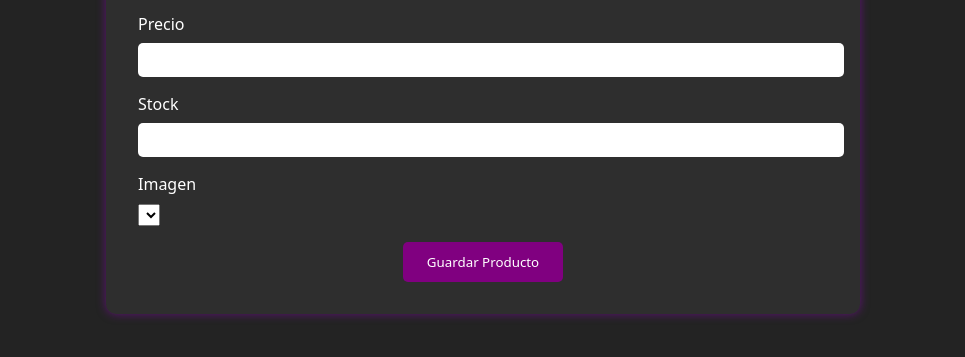
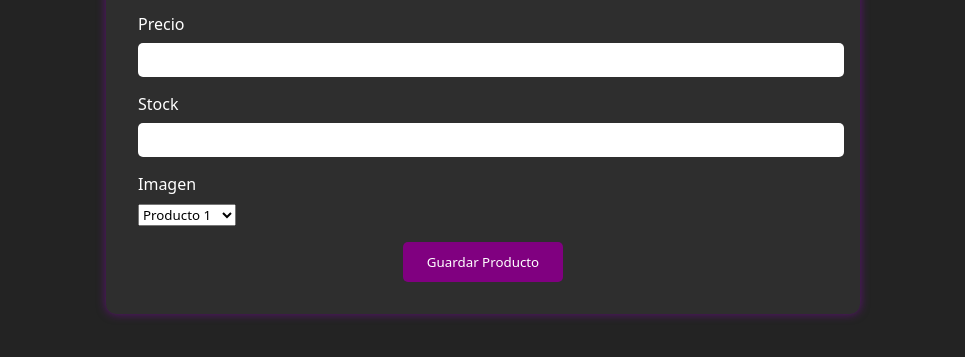
Before and after one commit to SenatiProyectos/seminario-colaborativo, a plain HTML site: page truck.html in a window 1280 px wide. Shown: the part 333-690 px from the top of the page, without its empty margins (157-1122 px from the left). Drawn offline with Linux system fonts and the light colour scheme.

Commit message:
Seleccion de imagenes al agregar producto

```diff
--- a/scriptIndex.js
+++ b/scriptIndex.js
@@ -13,7 +13,7 @@ function crearCatalogoProducto(producto){
     const stock = clone.querySelector('#productoStock')
 
     // Coloca los datos del producto al elemento
-    img.src = rutaBaseImagenes + producto.img
+    img.src = rutaBaseImagenes + producto.img + ".webp"
     descripcion.textContent = producto.descripcion
     precio.textContent = "S/." + producto.precio
     stock.textContent = producto.stock
--- a/truck.html
+++ b/truck.html
@@ -89,7 +89,6 @@
         <div class="formGroup">
           <label for="img">Imagen</label>
           <select type="text" id="img" name="img">
-            <option value=""></option>
           </select>
         </div>
         <button type="submit" class="btnEnviar">Guardar Producto</button>
@@ -108,6 +107,13 @@
     // Abrir la base de datos
     document.addEventListener("DOMContentLoaded", async () => {
       await productoServicio.abrirDB()
+
+      // Carga de opciones para el <select> de imagenes
+      const selectImagenes = document.querySelector('#img')
+      const cantidadImagenesProducto = 35
+      for(let i=1; i<cantidadImagenesProducto; i++){
+        selectImagenes.innerHTML += `<option value='foto ${i}'>Producto ${i}</option>`
+      }
       })
 
     document.getElementById("formAgregarProducto").addEventListener("submit", async function (e) {
```
